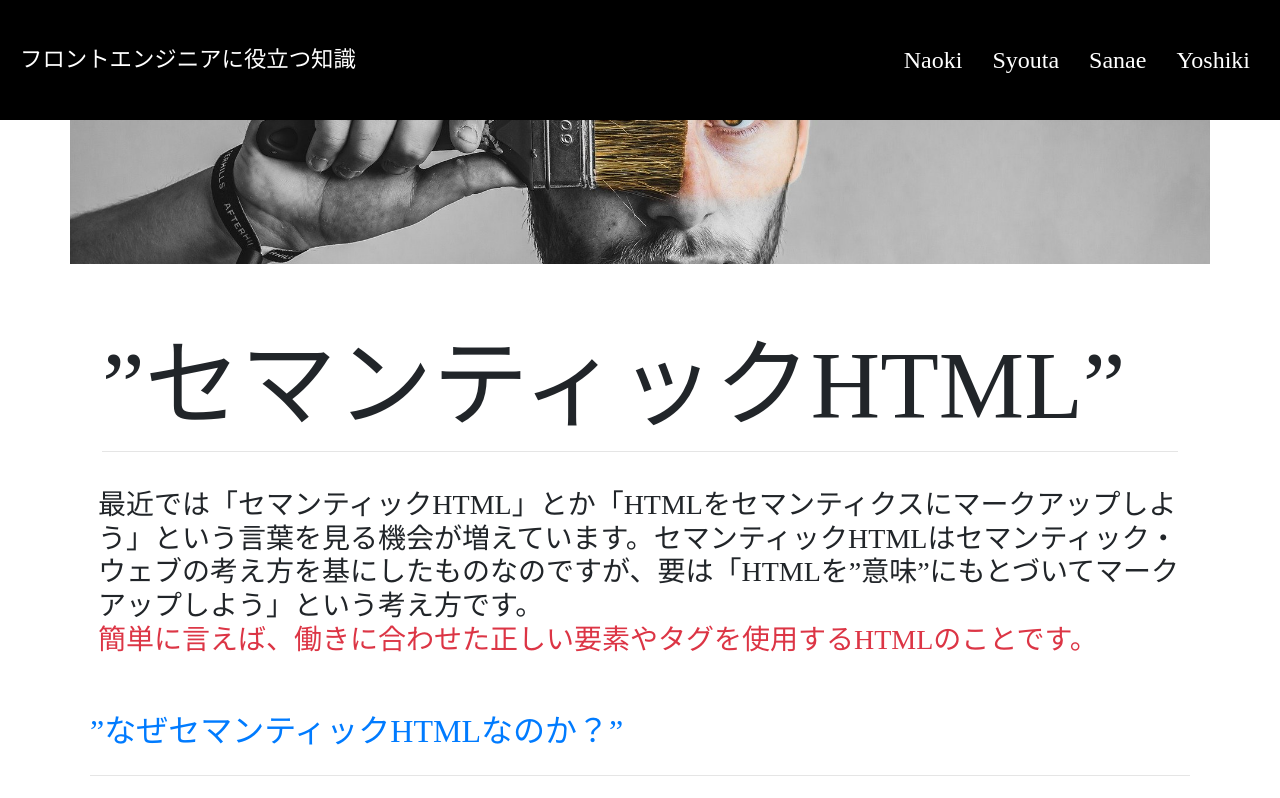
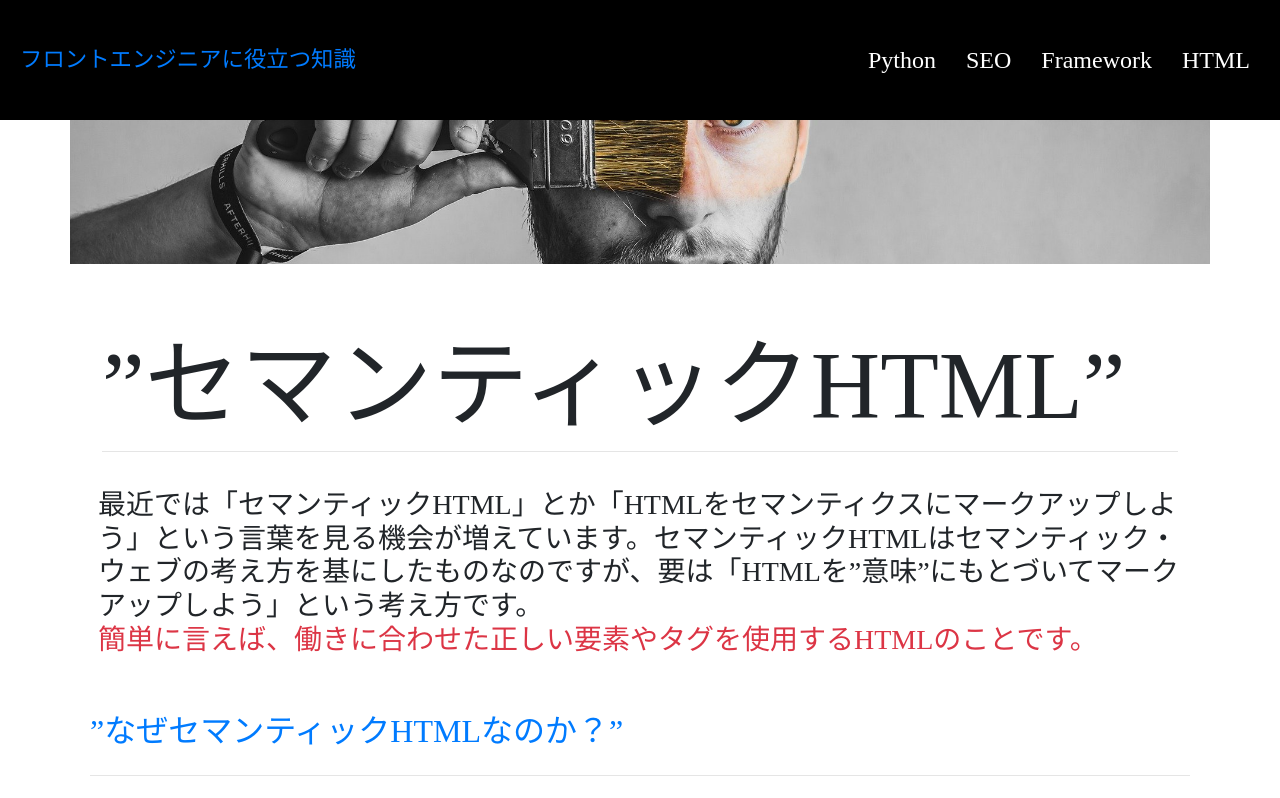
Before and after one commit to naok-i-n-g/team11-25, a website: page yoshiki.html in a window 1280 px wide. Shown: the top 798 px of the page. Drawn offline with nearby package versions, Linux system fonts and the light colour scheme; files that its build step writes are made by us from their sources.

Commit message:
no message

```diff
--- a/yoshiki.html
+++ b/yoshiki.html
@@ -16,14 +16,14 @@
 <body>
   <header class="top-page">
     <div class="hearer-left">
-      <h1 class="header-hed">フロントエンジニアに役立つ知識</h1>
+      <h1 class="header-hed"><a href="index.html">フロントエンジニアに役立つ知識</a></h1>
     </div>
     <div class="header-right">
       <ul class="header-nav">
-        <li><a href="">Naoki</a></li>
-        <li><a href="">Syouta</a></li>
-        <li><a href="">Sanae</a></li>
-        <li><a href="">Yoshiki</a></li>
+        <li><a href="naoki.html">Python</a></li>
+        <li><a href="SEO.html">SEO</a></li>
+        <li><a href="sanae.html">Framework</a></li>
+        <li><a href="yoshiki.html">HTML</a></li>
       </ul>
       <div class="menu-trigger" href="">
         <span></span>
```
